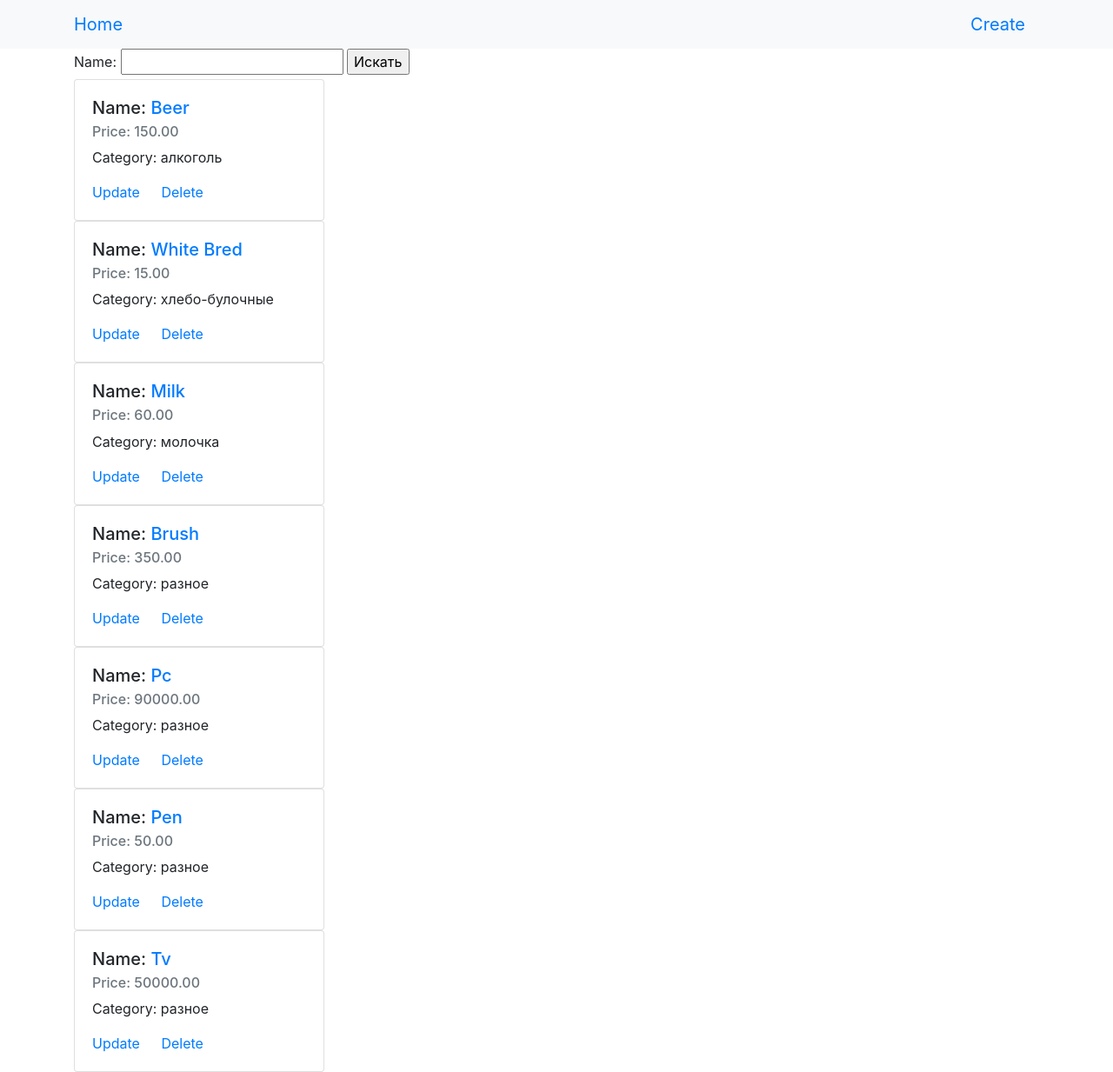
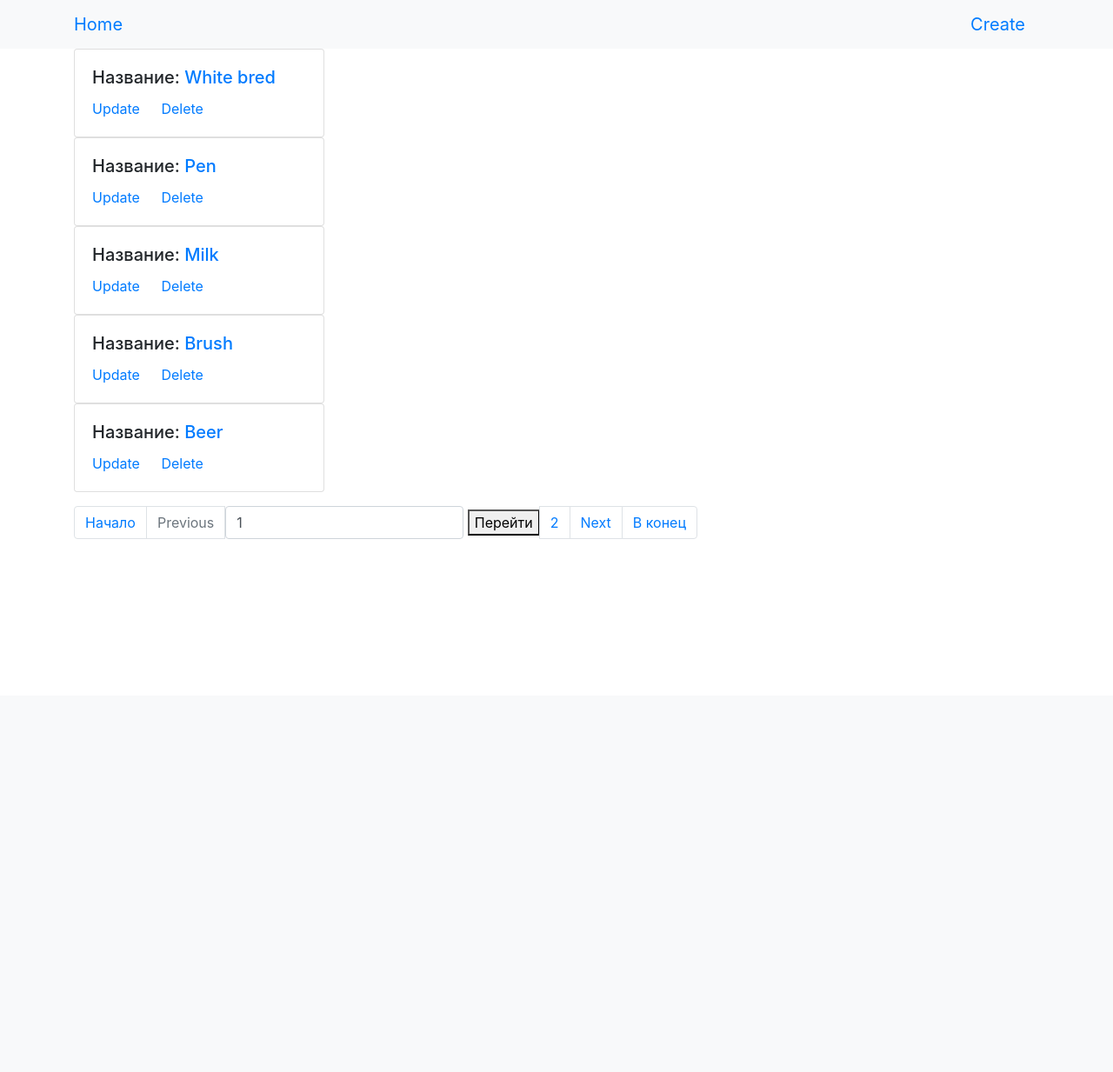
Before and after one commit to KimLeoVal/labwork, a Django app: page / in a window 1280 px wide. Shown: the whole page at 87% size. After the commit the page ends 620 px from the top, so only its background shows below. Run offline with Django 4.2, Linux system fonts and the light colour scheme; data comes from the database, SQL or seed files in the repository; both versions use the stored data as it was after the commit; some libraries are stand-ins or nearby versions.

Commit message:
переписал CRUD с использованием дженериков, обновил фикстуры

```diff
--- a/webapp/templates/base.html
+++ b/webapp/templates/base.html
@@ -13,9 +13,9 @@
 {% block nav %}
     <nav class="navbar bg-light">
         <div class="container">
-            <a class="navbar-brand" href="{% url 'index_view' %}">Home
+            <a class="navbar-brand" href="{% url 'IndexView' %}">Home
             </a>
-            <a class="navbar-brand" href="{% url 'create_product' %}">Create
+            <a class="navbar-brand" href="{% url 'CreateProduct' %}">Create
             </a>
         </div>
     </nav>
--- a/webapp/templates/create.html
+++ b/webapp/templates/create.html
@@ -1,6 +1,6 @@
 {% extends 'base.html' %}
 {% block content %}
-    <form action="{% url 'create_product' %}" method="POST">
+    <form action="{% url 'CreateProduct' %}" method="POST">
 {%  include 'partial/form.html' with button='Create'%}
 
 
--- a/webapp/templates/index.html
+++ b/webapp/templates/index.html
@@ -1,22 +1,46 @@
 {% extends 'base.html' %}
+{% block content %}
+{% for product in products  %}
 
-{% block content %}
-    <form action="" method="GET">
-    {{ form }}
-    <input type="submit" value="Искать"/>
-    </form>
 
-{% for product in products %}
     <div class="card" style="width: 18rem;">
   <div class="card-body">
-    <h5 class="card-title">Name: <a href="{% url 'product_view' product.pk %}">{{ product.name|title }}</a></h5>
-    <h6 class="card-subtitle mb-2 text-muted">Price: {{ product.price }}</h6>
-    <p class="card-text">Category: {{ product.get_category_display }}</p>
-    <a href="{% url 'update_product' product.pk %}" class="card-link">Update</a>
-    <a href="{% url 'delete_product' product.pk %}" class="card-link">Delete</a>
+    <h5 class="card-title">Название:
+        <a href="{%  url 'ProductView' product.pk %}">{{ product.name }}</a></h5>
+    <a href="{% url 'UpdateProduct' product.pk %}" class="card-link">Update</a>
+    <a href="{% url 'DeleteProduct' product.pk %}" class="card-link">Delete</a>
   </div>
 </div>
-    {%  endfor %}
+
+{% endfor %}
+
+{% if is_paginated %}
+        {% include "partial/pagination.html" %}
+    {% endif %}
 
 
-{%  endblock %}
+{% endblock %}
+
+
+{#{% extends 'base.html' %}#}
+{##}
+{#{% block content %}#}
+{#    <form action="" method="GET">#}
+{#    {{ form }}#}
+{#    <input type="submit" value="Искать"/>#}
+{#    </form>#}
+{##}
+{#{% for prod in product %}#}
+{#    <div class="card" style="width: 18rem;">#}
+{#  <div class="card-body">#}
+{#    <h5 class="card-title">Name: <a href="{% url 'product_view' product.pk %}">{{ product.name|title }}</a></h5>#}
+{#    <h6 class="card-subtitle mb-2 text-muted">Price: {{ product.price }}</h6>#}
+{#    <p class="card-text">Category: {{ product.get_category_display }}</p>#}
+{#    <a href="{% url 'update_product' product.pk %}" class="card-link">Update</a>#}
+{#    <a href="{% url 'delete_product' product.pk %}" class="card-link">Delete</a>#}
+{#  </div>#}
+{#</div>#}
+{#    {%  endfor %}#}
+{##}
+{#    <a href="{% url 'category_view' 'other' %}">Other</a>#}
+{#{%  endblock %}#}
--- /dev/null
+++ b/webapp/templates/partial/pagination.html
@@ -0,0 +1,53 @@
+<ul class="pagination mt-3">
+    <li class="page-item">
+        <a class="page-link" href="?page=1{% if query %}&{{ query }}{% endif %}">Начало</a>
+    </li>
+    {% if page_obj.has_previous %}
+        <li class="page-item">
+            <a class="page-link" href="?page={{ page_obj.previous_page_number }}{% if query %}&{{ query }}{% endif %}">Previous</a>
+        </li>
+        <li class="page-item">
+            <a class="page-link"
+               href="?page=
+                       {{ page_obj.previous_page_number }}{% if query %}&{{ query }}{% endif %}">{{ page_obj.previous_page_number }}</a>
+        </li>
+    {% else %}
+        <li class="page-item disabled">
+            <a class="page-link" href="#" tabindex="-1" aria-disabled="true">Previous</a>
+        </li>
+    {% endif %}
+
+    <li class="page-item active" aria-current="page">
+        <form method="get">
+            <label for="page">
+                <input class="form-control" type="text" name="page" id="page" value="{{ page_obj.number }}">
+            </label>
+            {% if  search %}
+                <label>
+                    <input class="form-control" hidden type="text" name="search" value="{{ search }}">
+                </label>
+            {% endif %}
+            <button type="submit">Перейти</button>
+        </form>
+    </li>
+
+    {% if page_obj.has_next %}
+        <li class="page-item">
+            <a class="page-link"
+               href="?page=
+                       {{ page_obj.next_page_number }}{% if query %}&{{ query }}{% endif %}">{{ page_obj.next_page_number }}</a>
+        </li>
+                <li class="page-item">
+                    <a class="page-link"
+                       href="?page={{ page_obj.next_page_number }}{% if query %}&{{ query }}{% endif %}">Next</a>
+                </li>
+            {% else %}
+                <li class="page-item disabled">
+                    <a class="page-link" href="#" tabindex="-1" aria-disabled="true">Next</a>
+                </li>
+    {% endif %}
+    <li class="page-item">
+        <a class="page-link" href="?page={{ page_obj.paginator.num_pages }}{% if query %}&{{ query }}{% endif %}">В
+            конец</a>
+    </li>
+</ul>
--- a/webapp/templates/product.html
+++ b/webapp/templates/product.html
@@ -10,7 +10,7 @@
     <br>
     <i>Price:</i> <b>{{ product.price }}</b>
     <br>
-    <a href="{% url 'update_product' product.pk %}">Update</a>
+    <a href="{% url 'UpdateProduct' product.pk %}">Update</a>
     <br>
-    <a href="{% url 'delete_product' product.pk %}">Delete</a>
+    <a href="{% url 'DeleteProduct' product.pk %}">Delete</a>
 {% endblock %}
--- a/webapp/urls.py
+++ b/webapp/urls.py
@@ -1,12 +1,15 @@
 from django.urls import path
 
-from webapp.views import index_view, product_view, create_product, update_product, delete_product
+from webapp.views import  category_view, \
+    IndexView, ProductView, CreateProduct, UpdateProduct, DeleteProduct
 
 urlpatterns = [
-    path('', index_view, name='index_view'),
-    path('product/<pk>', product_view, name='product_view'),
-    path('create/', create_product, name='create_product'),
-    path('product/<pk>/update/', update_product, name='update_product'),
-    path('product/<pk>/delete/', delete_product, name='delete_product'),
+    path('', IndexView.as_view(), name='IndexView'),
+    path('product/<int:pk>', ProductView.as_view(), name='ProductView'),
+    path('create/', CreateProduct.as_view(), name='CreateProduct'),
+    path('product/<int:pk>/update/', UpdateProduct.as_view(), name='UpdateProduct'),
+    path('product/<int:pk>/delete/', DeleteProduct.as_view(), name='DeleteProduct'),
+    path('product/cat/<str:category>', category_view, name='category_view'),
+
 
 ]
--- a/webapp/views.py
+++ b/webapp/views.py
@@ -1,77 +1,117 @@
 from django.db.models.functions import Lower
 from django.http import QueryDict
 from django.shortcuts import render, get_object_or_404, redirect
+from django.urls import reverse, reverse_lazy
+from django.views.generic import ListView, DetailView, CreateView, UpdateView, DeleteView
 
 from webapp.forms import ProductForm, SearchForm
 from webapp.models import Product, CHOICE
 
 
-def index_view(request):
-    if not request.GET:
-        form = SearchForm()
-        products = Product.objects.filter(remain__gt=0).order_by(Lower('category'), Lower('name'))
-        return render(request, 'index.html', {'products': products,'form':form})
-    elif request.GET:
-        src = request.GET.get('name').capitalize()
-        print(src)
-        form = SearchForm()
-        products = Product.objects.all()
-        print(products)
-        products = Product.objects.filter(name=src)
-        return render(request, 'index.html', {'products': products, 'form': form})
+class IndexView(ListView):
+    model = Product
+    template_name = 'index.html'
+    context_object_name = 'products'
+    paginate_by = 5
+    ordering = ['category', 'name']
+
+    def get_queryset(self):
+        return Product.objects.filter(remain__gt=0)
+    # if not request.GET:
+    #     form = SearchForm()
+    #     products = Product.objects.filter(remain__gt=0).order_by(Lower('category'), Lower('name'))
+    #     return render(request, 'index.html', {'products': products,'form':form})
+    # elif request.GET:
+    #     src = request.GET.get('name').capitalize()
+    #     print(src)
+    #     form = SearchForm()
+    #     products = Product.objects.all()
+    #     print(products)
+    #     products = Product.objects.filter(name=src)
+    #     return render(request, 'index.html', {'products': products, 'form': form})
 
 
 
 
+class ProductView(DetailView):
+    model = Product
+    template_name = 'product.html'
+    context_object_name = 'product'
+# def product_view(request, pk):
+#     product = get_object_or_404(Product, pk=pk)
+#     return render(request, 'product.html', {'product': product})
 
-def product_view(request, pk):
-    product = get_object_or_404(Product, pk=pk)
-    return render(request, 'product.html', {'product': product})
+class CreateProduct(CreateView):
+    model = Product
+    template_name = 'create.html'
+    form_class = ProductForm
 
+    def get_success_url(self):
+        return reverse('ProductView', kwargs={'pk': self.object.pk})
 
-def create_product(request):
-    if request.method == "GET":
-        form = ProductForm()
-        return render(request, 'create.html', {'form': form})
-    else:
-        form = ProductForm(data=request.POST)
-    if form.is_valid():
-        new_prod = form.save()
-        return redirect('product_view',pk=new_prod.pk)
-    return render(request,'create_product',{"form":form})
+# def create_product(request):
+#     if request.method == "GET":
+#         form = ProductForm()
+#         return render(request, 'create.html', {'form': form})
+#     else:
+#         form = ProductForm(data=request.POST)
+#     if form.is_valid():
+#         new_prod = form.save()
+#         return redirect('product_view',pk=new_prod.pk)
+#     return render(request,'create_product',{"form":form})
 
+class UpdateProduct(UpdateView):
+    model = Product
+    form_class = ProductForm
+    template_name = 'update.html'
+    context_object_name = 'product'
 
-def update_product(request,pk):
-    product = get_object_or_404(Product, pk=pk)
-    if request.method == "GET":
-        form = ProductForm(initial={
-            "name": product.name,
-            "description": product.description,
-            "category": product.category,
-            "remain": product.remain,
-            "price": product.price,
-        })
-        return render(request, 'update.html', {'form': form})
-    else:
+    def get_success_url(self):
+        return reverse('ProductView', kwargs={'pk': self.object.pk})
+# def update_product(request,pk):
+#     product = get_object_or_404(Product, pk=pk)
+#     if request.method == "GET":
+#         form = ProductForm(initial={
+#             "name": product.name,
+#             "description": product.description,
+#             "category": product.category,
+#             "remain": product.remain,
+#             "price": product.price,
+#         })
+#         return render(request, 'update.html', {'form': form})
+#     else:
+#
+#         form = ProductForm(data=request.POST)
+#
+#         if form.is_valid():
+#             product.name = form.cleaned_data.get("name")
+#             product.description = form.cleaned_data.get("description")
+#             product.category = form.cleaned_data.get("category")
+#             product.remain = form.cleaned_data.get("remain")
+#             product.price = form.cleaned_data.get("price")
+#             product.save()
+#             return redirect('index_view')
+#         return render(request, 'update.html', {"form": form})
 
-        form = ProductForm(data=request.POST)
+class DeleteProduct(DeleteView):
+    model = Product
+    template_name = 'delete.html'
+    context_object_name = 'product'
+    success_url = reverse_lazy('IndexView')
+# def delete_product(request,pk):
+#     product = get_object_or_404(Product, pk=pk)
+#     if request.method == 'GET':
+#         return render(request, 'delete.html',{'product':product})
+#     else:
+#         print(request.POST)
+#         a = request.POST.get('name')
+#         print(a)
+#         if request.POST.get('Yes')=='Да':
+#         # if 'Yes' in request.POST:
+#             product.delete()
+#         return redirect('index_view')
 
-        if form.is_valid():
-            product.name = form.cleaned_data.get("name")
-            product.description = form.cleaned_data.get("description")
-            product.category = form.cleaned_data.get("category")
-            product.remain = form.cleaned_data.get("remain")
-            product.price = form.cleaned_data.get("price")
-            product.save()
-            return redirect('index_view')
-        return render(request, 'update.html', {"form": form})
-
-
-def delete_product(request,pk):
-    product = get_object_or_404(Product, pk=pk)
-    if request.method == 'GET':
-        return render(request, 'delete.html',{'product':product})
-    else:
-        if 'Yes' in request.POST:
-            product.delete()
-        return redirect('index_view')
+def category_view(request,category):
+    print(category)
+    products = Product.objects.filter(category=category)
+    return render(request, 'category.html', {'products': products})
```
Also changed, not shown: webapp/fixtures/dump.json (+35 -2 lines), webapp/templates/category.html (added, +17 -0 lines).
